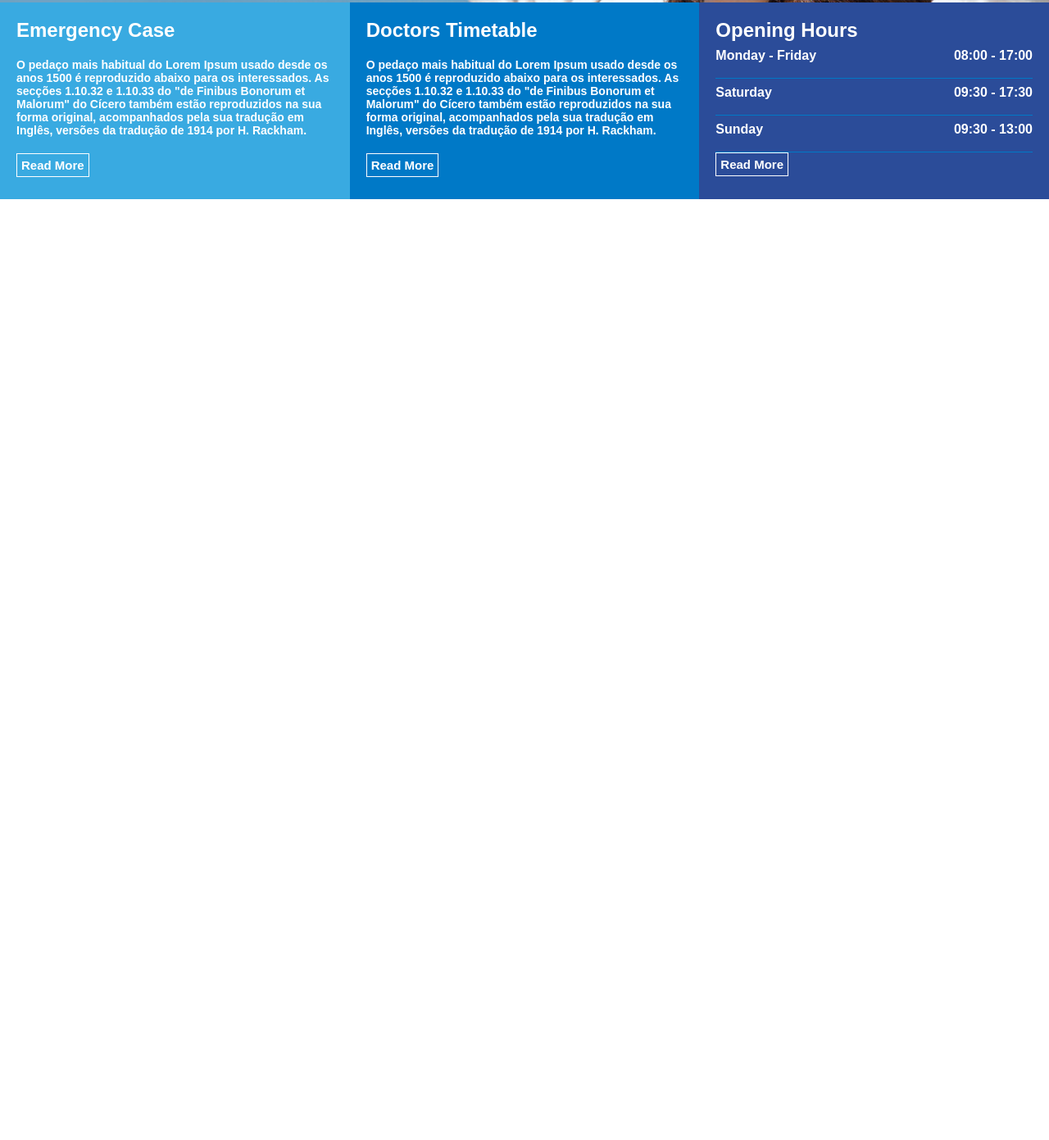
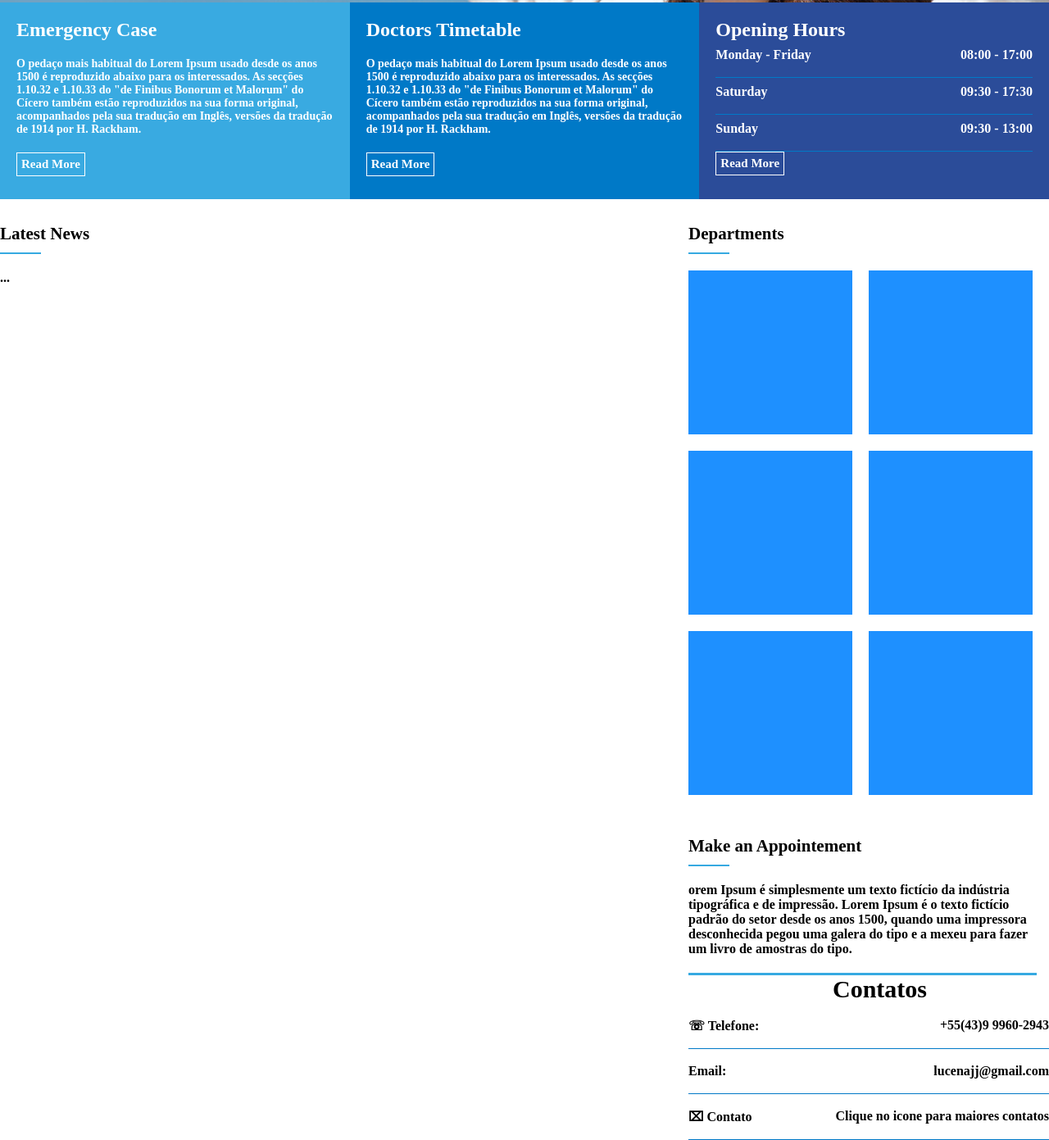
Before and after one commit to lucenajj/mediaCenterCursoBonieki, a plain HTML site: page index.html in a window 1280 px wide. Shown: the part 547-1938 px from the top of the page at 82% size. Before the commit the page ends 800 px from the top, so only its background shows below. Drawn offline with Linux system fonts and the light colour scheme.

Commit message:
Site com Flexbox e HTML Semântico (parte 4)

```diff
--- a/assets/css/template.css
+++ b/assets/css/template.css
@@ -1,6 +1,6 @@
 /* FONT DO MEU SITE */
 *{
-    font-family: Arial;
+
     font-weight: bold;
 }
 /* CORPO DA MINHA PAGINA */
@@ -111,6 +111,7 @@ nav a:hover{
     text-shadow: 2px 2px 0px #000000;
     margin: 0;
     padding: 0;
+
 }
 /* MODIFICAÇÕES NO MEU TEXTO O DO H2 */
 .banner_headline h2{
@@ -187,3 +188,60 @@ nav a:hover{
     /* LINHA ABAIXO DE CADA HORÁRIO */
     border-bottom: 1px solid #0079c7;
 }
+#geral{
+    display: flex;
+    justify-content: center;
+}
+#geral section{
+    flex: 2;
+}
+#geral aside{
+    flex: 1;
+}
+.widgetTitle{
+    margin-top: 30px;
+    margin-bottom: 20px;
+}
+.widgetTitleText{
+    color: #000000;
+    font-size: 21px;
+    font-weight: bold;
+}
+.widgetTitleBar{
+    width: 50px;
+    height: 2px;
+    background-color: #36a9e1;
+    margin-top: 10px;
+}
+/* MANIPULA OS QUADRADOS DO DEPARTMENTS */
+.widgetBodySquare{
+    display: flex;
+}
+
+.widgetQuadrado{
+    width: 200px;
+    height: 200px;
+    margin-right: 20px;
+    margin-bottom: 20px;
+    background-color: DodgerBlue;
+}
+.border{
+    width: 425px;
+    height: 3px;
+    background-color: #36a9e1;
+    margin-top: 20px;
+}
+.bannerInfoInt{
+    display: flex;
+    justify-content: space-between;
+    font-size: 16px;
+    padding-top: 18px;
+    padding-bottom: 18px;
+    /* LINHA ABAIXO DE CADA HORÁRIO */
+    border-bottom: 1px solid #0079c7;
+}
+.bannerTitleInfo{
+    margin: auto;
+    width: 20%;
+    font-size: 30px;
+}
--- a/index.html
+++ b/index.html
@@ -75,5 +75,69 @@
             </div> <!--FIM BANNER OPTIONS-->
         </div> <!--FIM  DA CLASSE CONTAINER COLUMN-->
     </section><!-- FIM DA PRIMEIRA SEÇÃO-->
+    <section id="geral"> <!--INICIO DA SEGUNDA SECTION-->
+        <div class="container">
+            <section>
+                    <div class="widget">
+                            <div class="widgetTitle">
+                                <div class="widgetTitleText">Latest News</div>
+                                <div class="widgetTitleBar"></div>
+                            </div>
+                            <div class="widgetBody">
+                                ...
+                            </div>
+                        </div> <!--FIM DO WIDGET-->
+            </section>
+            <aside>
+                <div class="widget">
+                    <div class="widgetTitle">
+                        <div class="widgetTitleText">Departments</div>
+                        <div class="widgetTitleBar"></div>
+                    </div>
+                    <div class="widgetBodySquare">
+                        <div class="widgetQuadrado"></div>
+                        <div class="widgetQuadrado"></div>
+                    </div>
+                    <div class="widgetBodySquare">
+                            <div class="widgetQuadrado"></div>
+                            <div class="widgetQuadrado"></div>
+                        </div>
+                        <div class="widgetBodySquare">
+                                <div class="widgetQuadrado"></div>
+                                <div class="widgetQuadrado"></div>
+                            </div>
+                </div> <!--FIM DO WIDGET-->
+                <div class="widget">
+                        <div class="widgetTitle">
+                            <div class="widgetTitleText">Make an Appointement</div>
+                            <div class="widgetTitleBar"></div>
+                        </div>
+                        <div class="widgetBody">
+                            <div>orem Ipsum é simplesmente um texto fictício da indústria tipográfica e de impressão.
+                                Lorem Ipsum é o texto fictício padrão do setor desde os anos 1500, quando uma
+                                impressora desconhecida pegou uma galera do tipo e a mexeu para fazer um livro de
+                                amostras do tipo.
+                            </div>
+                            <div class="border"></div>
+                            <div class="bannerInfo">
+                                <div class="bannerTitleInfo" >Contatos</div>
+                                <div class="bannerInfoInt">
+                                    <div>&#9743 Telefone:</div>
+                                    <div>+55(43)9 9960-2943</div>
+                                </div>
+                                <div class="bannerInfoInt">
+                                    <div> Email:</div>
+                                    <div>lucenajj@gmail.com</div>
+                                </div>
+                                <div class="bannerInfoInt">
+                                    <div>&#8999 Contato</div>
+                                    <div> Clique no icone para maiores contatos</div>
+                                </div>
+                            </div>
+                        </div>
+                    </div> <!--FIM DO WIDGET-->
+            </aside>
+        </div> <!-- FIM DA DIV CONTAINER-->
+    </section>
 </body> <!--FIM DO CORPO DA PÁGINA-->
 </html>
```
